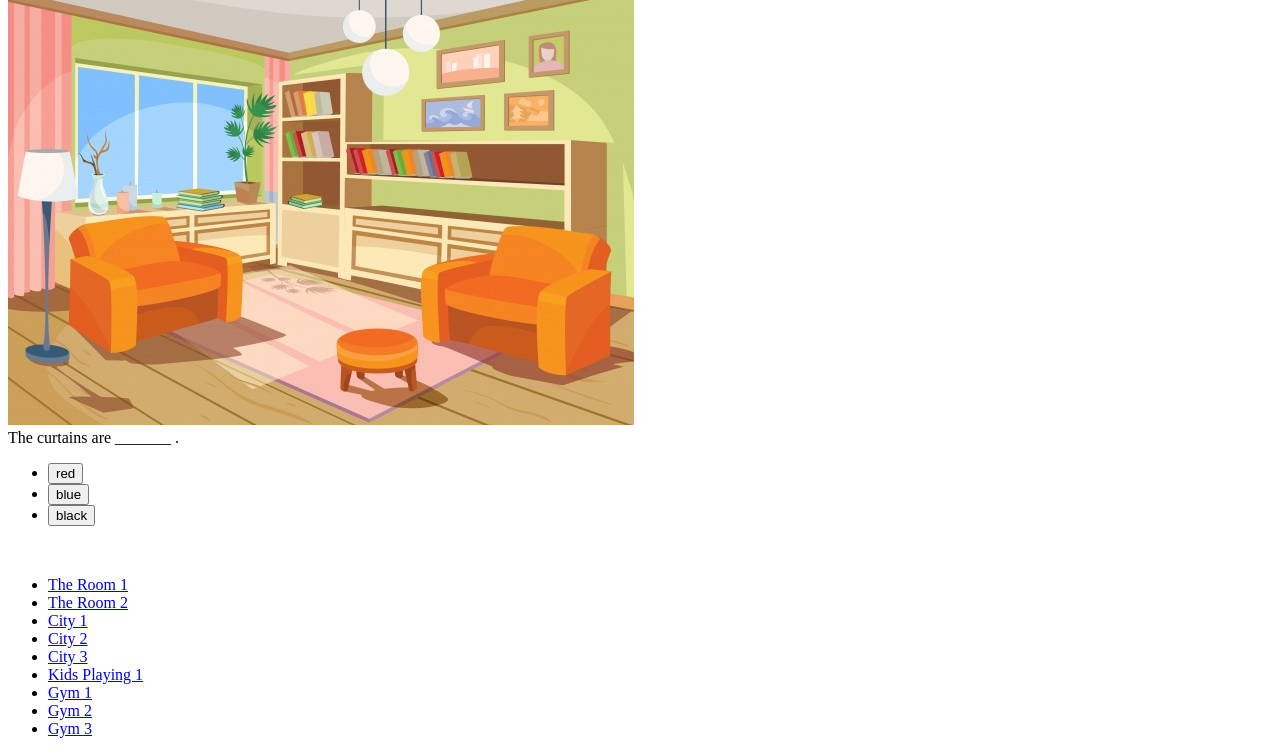
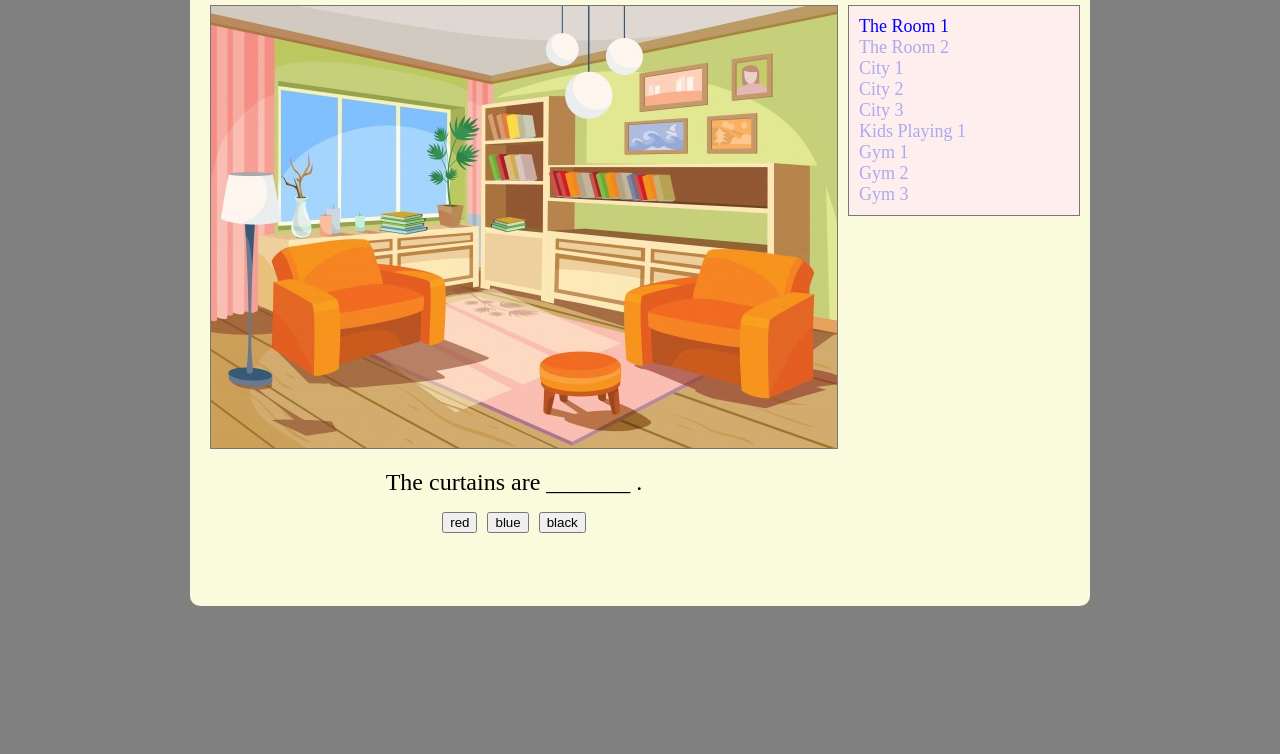
Before and after one commit to alexpalade/sentence-game, a plain HTML site: page index.html in a window 1280 px wide. Shown: the part 97-851 px from the top of the page. After the commit the page ends 800 px from the top, so only its background shows below. Drawn offline with Linux system fonts and the light colour scheme.

Commit message:
fixed style.css, lol

```diff
--- a/style.css
+++ b/style.css
@@ -1 +1,111 @@
-~*
+body {
+  font-family: 'sans-serif';
+  background: gray;
+  font-size: 18px;
+  margin: 0;
+  padding: 0;
+}
+
+h1 {
+  margin: 0;
+  padding: 20px;
+}
+
+#main {
+  margin: 20px auto 0 auto;
+  width: 900px;
+  background: #fafadd;
+  border-radius: 10px;
+}
+
+#title {
+  text-align: center;
+  /* border: 1px solid black; */
+}
+
+#imageDiv {
+  width: 648px;
+  text-align: right;
+  padding: 0;
+}
+
+#imageDiv img {
+  max-width: 628px;
+  padding: 0;
+  border: 1px solid #777;
+}
+
+#sentence {
+  text-align: center;
+  /* border: 1px solid black; */
+  font-size: 24px;
+  padding: 15px;
+}
+
+#sentence select {
+}
+
+#message {
+  text-align: center;
+  font-size: 20px;
+  padding: 15px;
+}
+
+.tryAgain {
+  padding: 10px;
+}
+
+.nextLevelButton {
+  background: #33dd00;
+  border: 1px solid gray;
+  border-radius: 6px;
+  padding: 10px;
+  font-size: 18px;
+}
+
+
+.nextLevelButton:hover {
+  background: #55ee11;
+}
+
+#levelList {
+  background: #ffeeee;
+  border: 1px solid #777;
+  margin: 0 10px 0 10px;
+}
+
+#levelList ul {
+  list-style-type: none;
+  padding: 10px;
+  margin: 0;
+}
+
+#levelList ul li.selected a {
+  /*font-weight: bold;*/
+  color: #0000ff;
+}
+
+#levelList a {
+  text-decoration: none;
+  color: #aaaaee;
+}
+
+#choicesList {
+  list-style-type: none;
+  text-align: center;
+  margin: 0;
+  padding: 0;
+}
+
+#choicesList li {
+  display: inline;
+  margin: 5px;
+}
+
+.row {
+  display: flex;
+}
+
+.column {
+  flex: 50%;
+}
```
